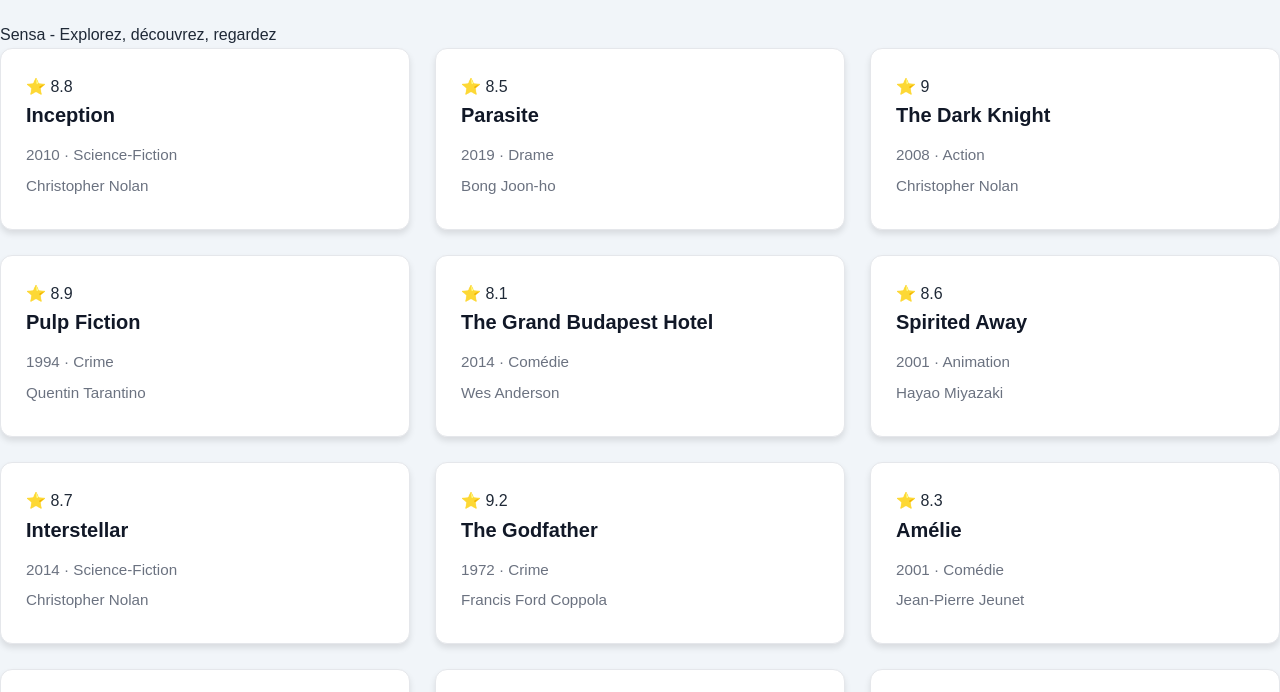
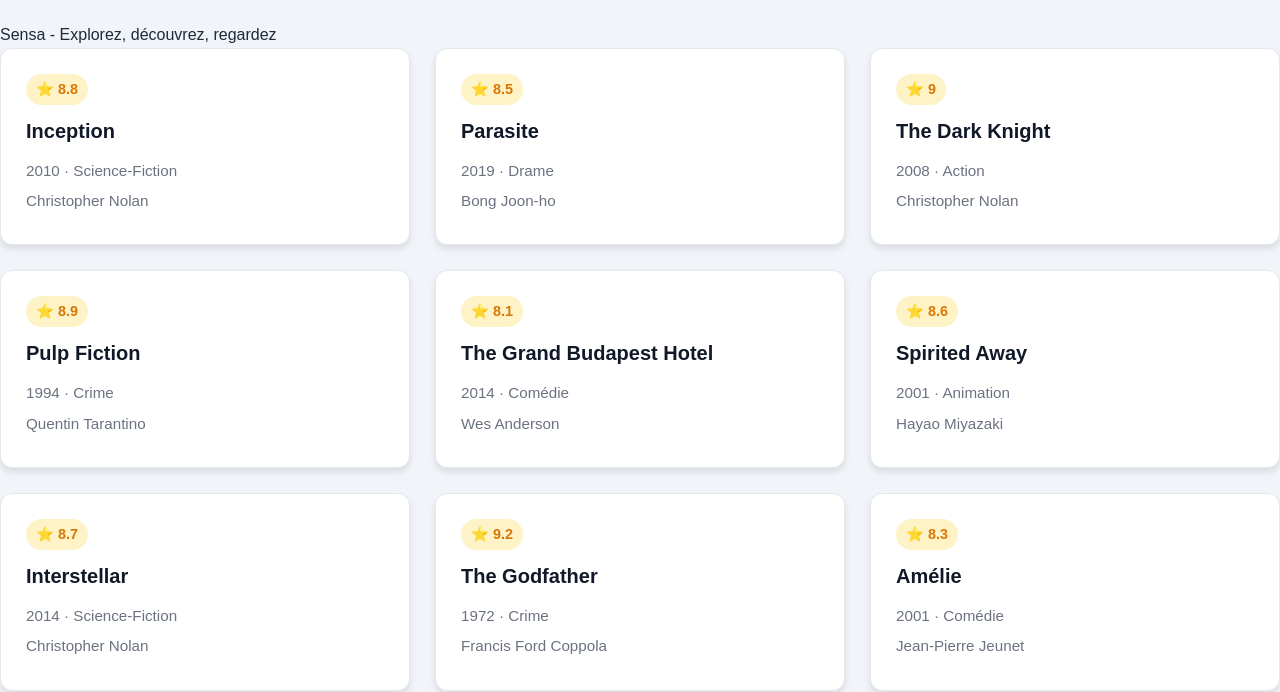
Before and after one commit to AgKenza/movie-explorer.pdf, a plain HTML site: page Projet - Plateforme d'affichage de films/index.html in a window 1280 px wide. Shown: the part 49-741 px from the top of the page. Drawn offline with Linux system fonts and the light colour scheme.

Commit message:
Mission 8 : Correction et style du badge de notation

```diff
--- a/Projet - Plateforme d'affichage de films/style.css
+++ b/Projet - Plateforme d'affichage de films/style.css
@@ -113,3 +113,14 @@ footer {
         padding: 25px 15px;
     }
 }
+.movie-rating {
+    display: inline-flex;        /* Aligne l'étoile et le texte */
+    align-items: center;
+    background-color: #FEF3C7;   /* Fond jaune très clair */
+    color: #D97706;              /* Texte orange/doré */
+    padding: 4px 10px;           /* Espace à l'intérieur */
+    border-radius: 20px;         /* Bords arrondis */
+    font-weight: bold;           /* Texte en gras */
+    font-size: 0.9rem;
+    margin-bottom: 10px;         /* Un petit espace en bas pour séparer du titre */
+}
```
